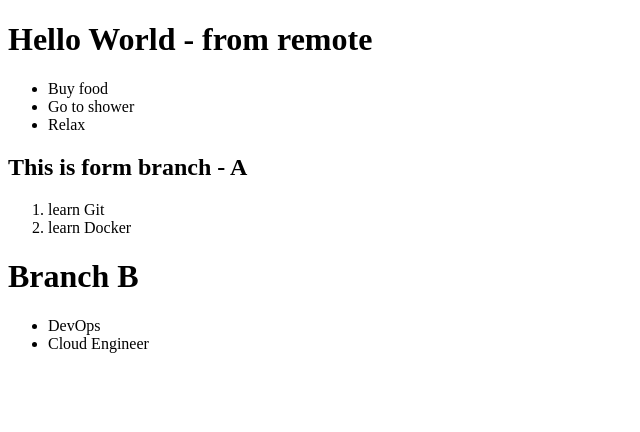
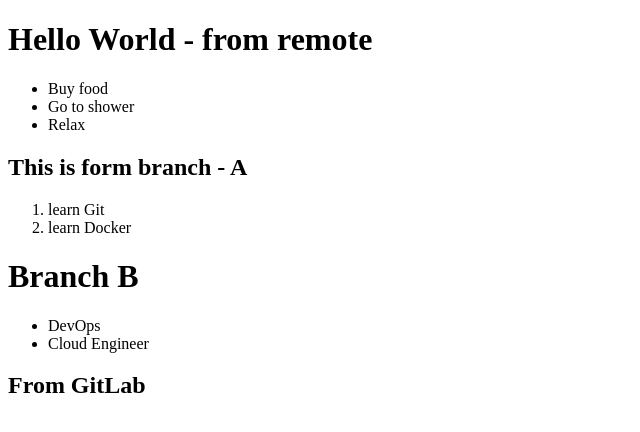
Before and after one commit to cftiangco/git-tutorial, a plain HTML site: page index.html in a window 1280 px wide. Shown: the whole page, without its empty margins (0-640 px from the left). Drawn offline with Linux system fonts and the light colour scheme.

Commit message:
added gitlab codes

```diff
--- a/index.html
+++ b/index.html
@@ -27,5 +27,7 @@
             <li>Cloud Engineer</li>
         </ul>
     </div>
+
+    <h2>From GitLab</h2>
 </body>
 </html>
```
